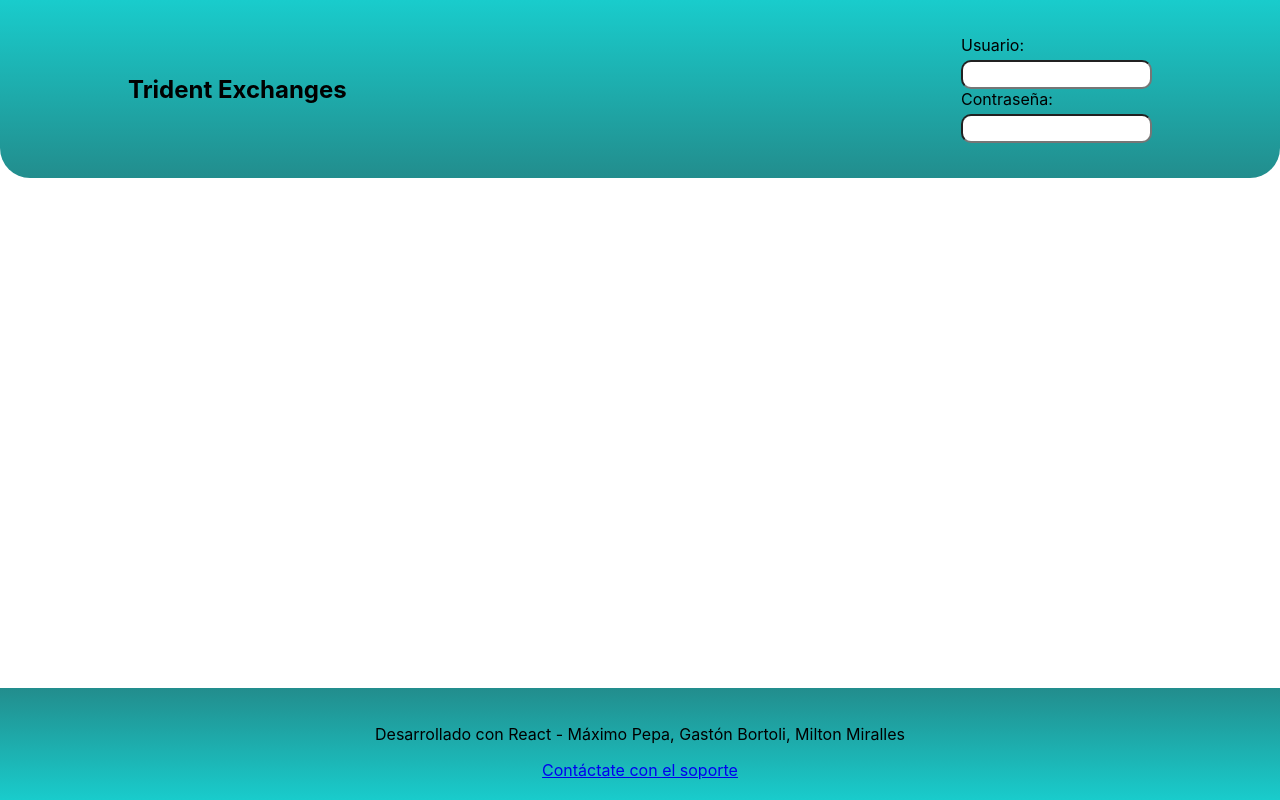
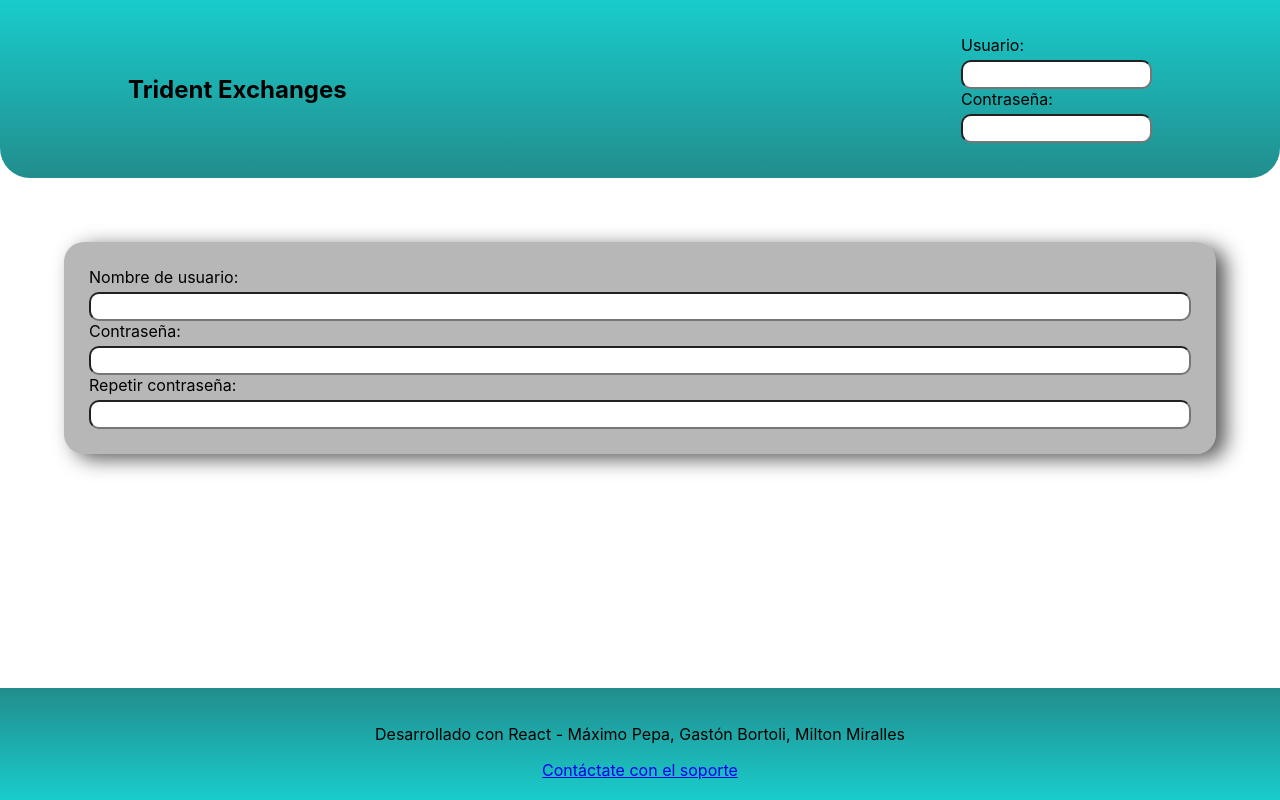
Before and after one commit to MaxiPepa/TPI-LabCom3-TridentExchange, a React (Create React App) app: page / in a window 1280 px wide. Built offline with nearby package versions, Linux system fonts and the light colour scheme.

Commit message:
Created RegisterForm

```diff
--- a/src/App.js
+++ b/src/App.js
@@ -1,12 +1,14 @@
 import "./App.css";
-import Footer from "./components/Footer/Footer";
 
 import NavBar from "./components/Header/NavBar/NavBar";
+import RegisterForm from "./components/RegisterForm/RegisterForm";
+import Footer from "./components/Footer/Footer";
 
 const App = () => {
   return (
     <div className="main-program">
       <NavBar />
+      <RegisterForm />
       <Footer />
     </div>
   );
--- /dev/null
+++ b/src/components/RegisterForm/RegisterForm.css
@@ -0,0 +1,9 @@
+.register-form {
+    display: flex;
+    flex-direction: column;
+    background-color: rgba(0, 0, 0, 0.281);
+    box-shadow: 10px 5px 20px rgba(29, 29, 29, 0.733);
+    border-radius: 20px;
+    margin: 5%;
+    padding: 25px;
+}
--- /dev/null
+++ b/src/components/RegisterForm/RegisterForm.js
@@ -0,0 +1,16 @@
+import "./RegisterForm.css"
+
+const RegisterForm = () => {
+    return (
+        <form className="register-form">
+            <label for="user">Nombre de usuario:</label>
+            <input type="text" id="user"></input>
+            <label for="password">Contraseña:</label>
+            <input type="password" id="password"></input>
+            <label for="repeat-password">Repetir contraseña:</label>
+            <input type="password" id="repeat-password"></input>
+        </form>
+    );
+}
+
+export default RegisterForm
```
